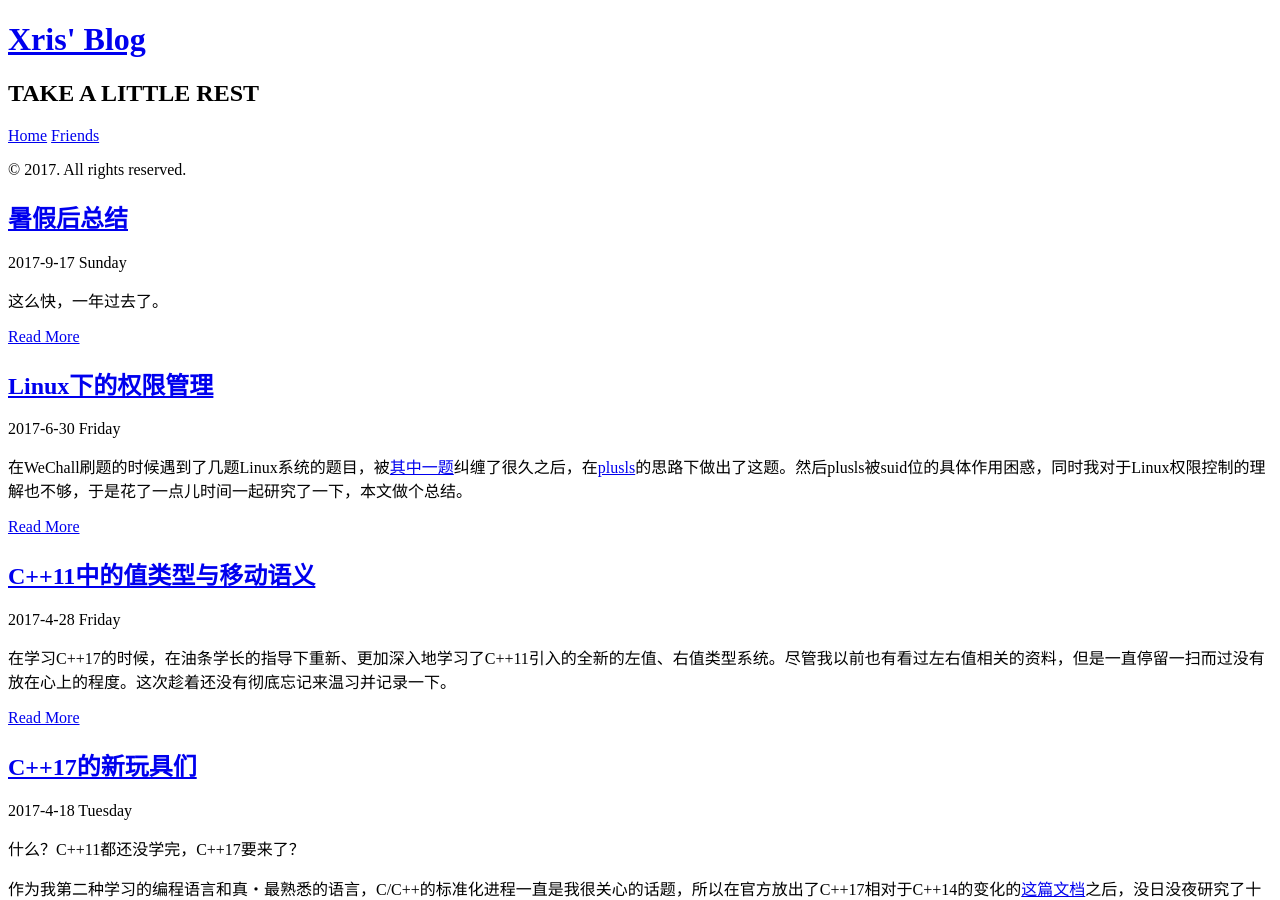
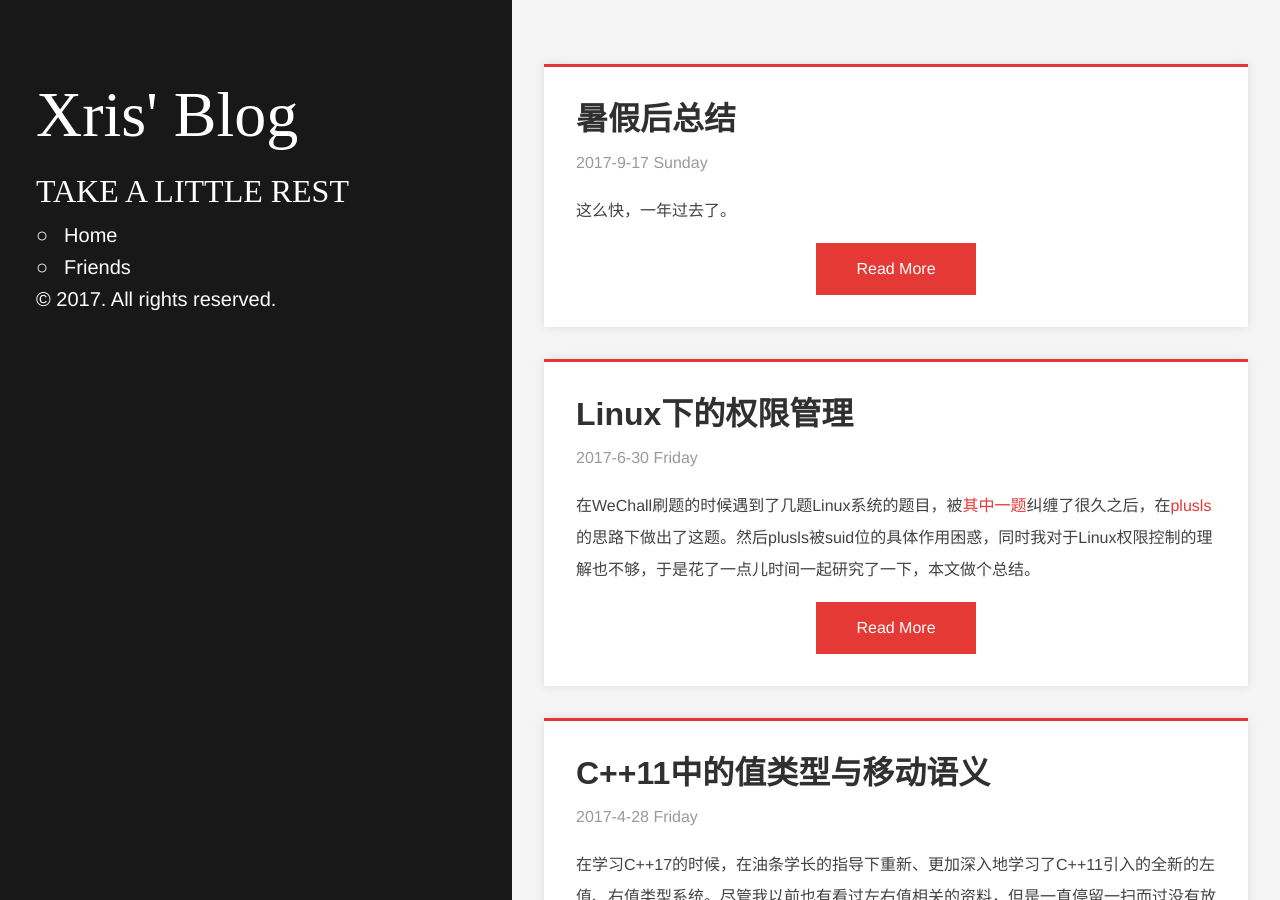
Before and after one commit to sir-Xris/xris.github.io, a Jekyll site: the page built from index.html, in a window 1280 px wide and 900 px high. Built offline with Jekyll 4.4.1, drawn with Linux system fonts in a browser that asks for light colours; some web fonts are replaced; the list of posts is cut into pages by our own code.

Commit message:
fix css files 404

```diff
--- a/_config.yml
+++ b/_config.yml
@@ -11,7 +11,7 @@ title:            Xris' Blog
 tagline:          'TAKE A LITTLE REST'
 description:      'TAKE A LITTLE REST'
 url:              http://blog.xris.co/
-baseurl:          /
+baseurl:
 
 author:
   name:           'sir-Xris'
--- a/_includes/head.html
+++ b/_includes/head.html
@@ -18,10 +18,10 @@
   </title>
 
   <!-- CSS -->
-  <link rel="stylesheet" href="{{ site.baseurl }}css/main.css">
-  <link rel="stylesheet" href="{{ site.baseurl }}css/layout.css">
-  <link rel="stylesheet" href="{{ site.baseurl }}css/components.css">
-  <link rel="stylesheet" href="{{ site.baseurl }}css/pygments.css">
+  <link rel="stylesheet" href="{{ site.baseurl }}/css/main.css">
+  <link rel="stylesheet" href="{{ site.baseurl }}/css/layout.css">
+  <link rel="stylesheet" href="{{ site.baseurl }}/css/components.css">
+  <link rel="stylesheet" href="{{ site.baseurl }}/css/pygments.css">
   <link rel="stylesheet" href="//fonts.lug.ustc.edu.cn/css?family=PT+Sans:400,400italic,700|Abril+Fatface|Ubuntu|Inconsolata:400,700">
 
   <!-- Icons -->
```
